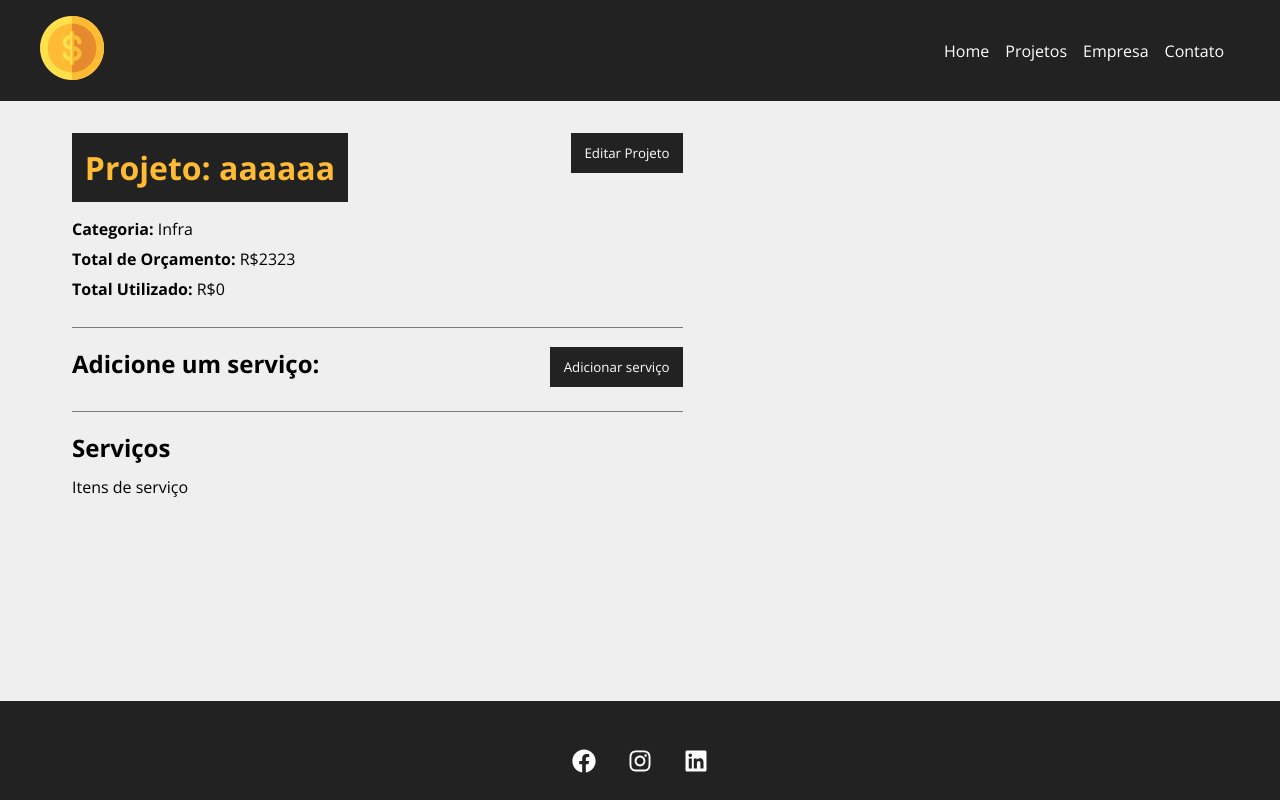
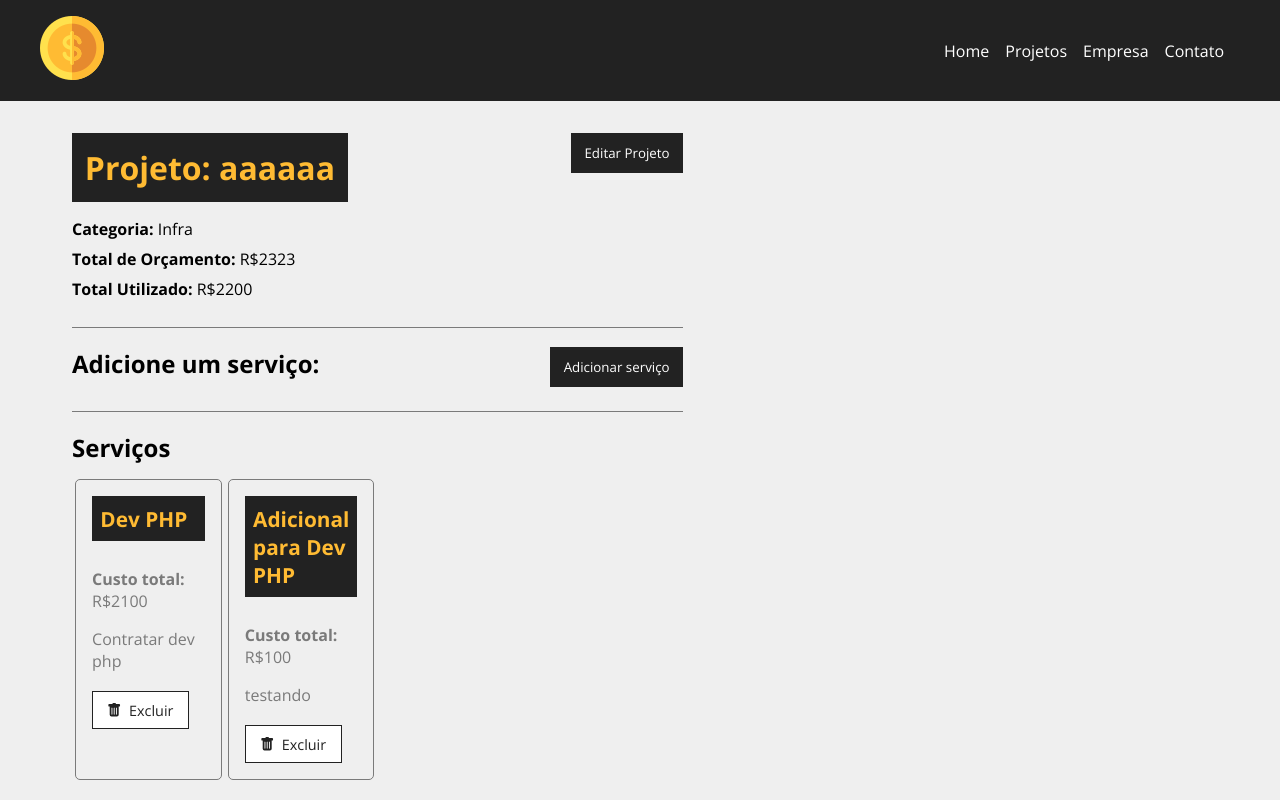
Before and after one commit to AndreDias25/COSTS, a React (Create React App) app in the folder costs/: page /projects/3 in a window 1280 px wide. Shown: the top 800 px of the page. Built offline with nearby package versions, Linux system fonts and the light colour scheme; data requests are answered from the project's data file.

Commit message:
exibindo os serviços

```diff
--- a/costs/db.json
+++ b/costs/db.json
@@ -7,8 +7,21 @@
         "id": "1",
         "name": "Infra"
       },
-      "cost": 0,
-      "services": [],
+      "cost": 2200,
+      "services": [
+        {
+          "name": "Dev PHP",
+          "cost": "2100",
+          "description": "Contratar dev php",
+          "id": "8206c1bd-9e63-4d76-9f0d-f9fa738ccb26"
+        },
+        {
+          "name": "Adicional para Dev PHP",
+          "cost": "100",
+          "description": "testando",
+          "id": "8219c27c-c314-47b4-a0cc-c22954bf230c"
+        }
+      ],
       "id": 3
     },
     {
--- a/costs/src/components/pages/Project.js
+++ b/costs/src/components/pages/Project.js
@@ -8,6 +8,7 @@
 import ProjectForm from '../projects/ProjectForm';
 import Message from '../layout/Message';
 import ServiceForm from '../service/ServiceForm';
+import ServiceCard from '../service/ServiceCard';
 
 function Project(){
 
@@ -15,6 +16,7 @@
     //pegando id da url
 
     const [project, setProject] = useState([]);
+    const [services, setServices] = useState([]);
     const [showProjectForm, setShowProjectForm] = useState(false);
     const [showServiceForm, setShowServiceForm] = useState(false);
     const [message, setMessage] = useState();
@@ -30,6 +32,7 @@
             }).then(resp => resp.json())
             .then((data) => {
                 setProject(data)
+                setServices(data.services)
             })
             .catch(err => console.log(err))
             }, 300)
@@ -96,10 +99,13 @@
             body: JSON.stringify(project)
         }).then((resp) => resp.json())
         .then((data) =>{
-            //exibir os serviços
-            console.log(data)
+            setShowServiceForm(false);
         })
         .catch(err => console.log(err))
+
+    }
+
+    function removeService(){
 
     }
 
@@ -156,7 +162,19 @@
                     </div>
                     <h2>Serviços</h2>
                     <Container customClass="start">
-                            <p>Itens de serviço</p>
+                            {services.length > 0 &&
+                                services.map((service) =>(
+                                    <ServiceCard
+                                    id={service.id}
+                                    name={service.name}
+                                    cost={service.cost}
+                                    description={service.description}
+                                    key={service.id}
+                                    handleRemove={removeService}
+                                    />
+                                ))
+                            }
+                            {services.length === 0 && <p>Não há serviços cadastrados</p>}
                     </Container>
                 </Container>
             </div>)
--- /dev/null
+++ b/costs/src/components/service/ServiceCard.js
@@ -0,0 +1,27 @@
+import styles from '../projects/ProjectCard.module.css'
+import {BsFillTrashFill} from 'react-icons/bs'
+
+function ServiceCard({id, name, cost, description, handleRemove}){
+
+    const remove = (e) => {
+
+    }
+
+    return(
+        <div className={styles.project_card}>
+            <h4>{name}</h4>
+            <p>
+                <span>Custo total:</span> R${cost}
+            </p>
+            <p>{description}</p>
+            <div className={styles.project_card_actions}>
+                <button onClick={remove}>
+                    <BsFillTrashFill/>
+                    Excluir
+                </button>
+            </div>
+        </div>
+    )
+}
+
+export default ServiceCard;
```
